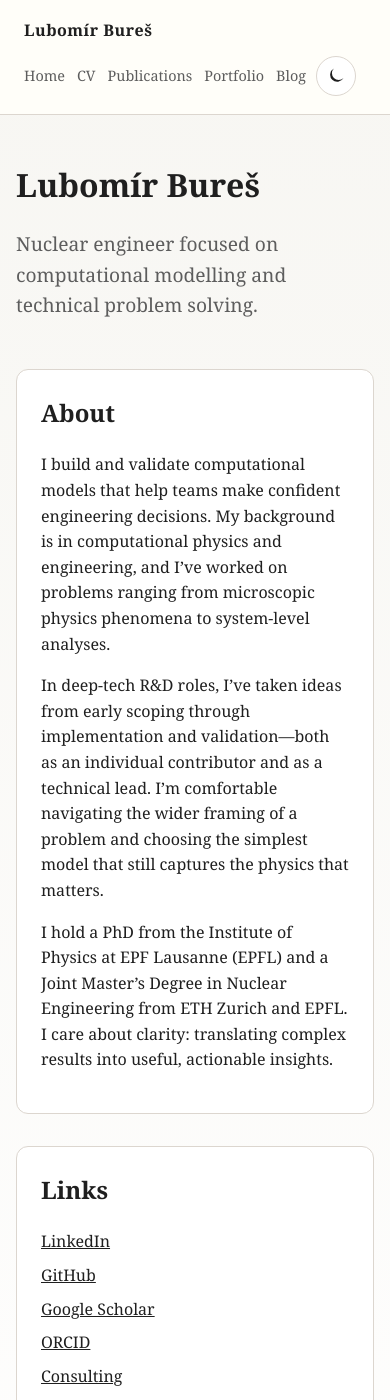
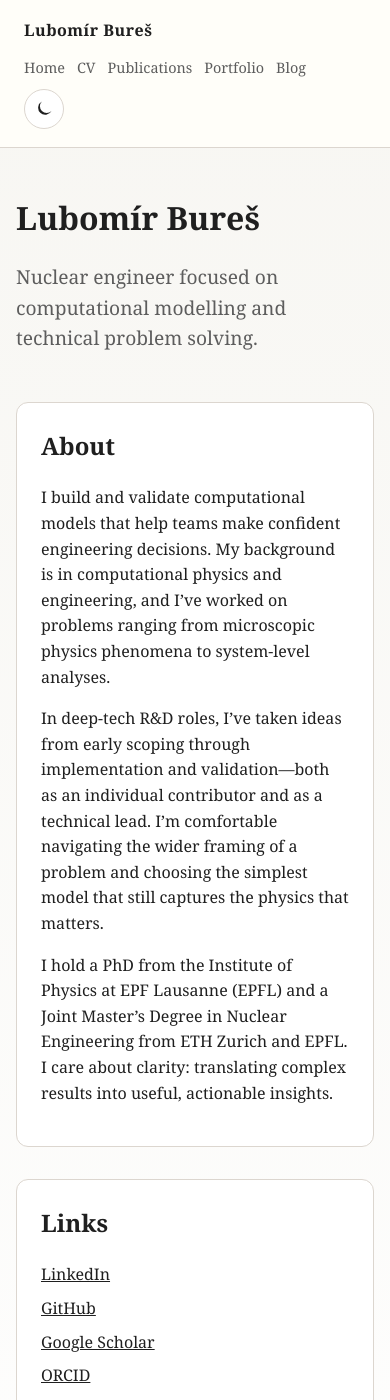
Before and after one commit to tannhorn/tannhorn.github.io, a Jekyll site: the page built from index.md, in a window 390 px wide and 1400 px high. Built offline with Jekyll 4.4.1, drawn with Linux system fonts in a browser that asks for light colours.

Commit message:
second mobile fix attempt

```diff
--- a/assets/css/style.css
+++ b/assets/css/style.css
@@ -486,7 +486,7 @@ html[data-theme="dark"] .theme-icon-sun {
 
   .site-actions {
     width: 100%;
-    flex-wrap: nowrap;
+    flex-wrap: wrap;
     gap: 10px;
   }
 
@@ -495,8 +495,8 @@ html[data-theme="dark"] .theme-icon-sun {
     flex-wrap: nowrap;
     gap: 12px;
     white-space: nowrap;
-    overflow-x: auto;
-    -webkit-overflow-scrolling: touch;
+    width: 100%;
+    order: 1;
   }
 
   .site-nav a {
@@ -504,6 +504,11 @@ html[data-theme="dark"] .theme-icon-sun {
     display: inline-block;
     flex: 0 0 auto;
     font-size: 0.9rem;
+  }
+
+  .theme-toggle {
+    order: 2;
+    align-self: flex-start;
   }
 
   .page-header {
```
